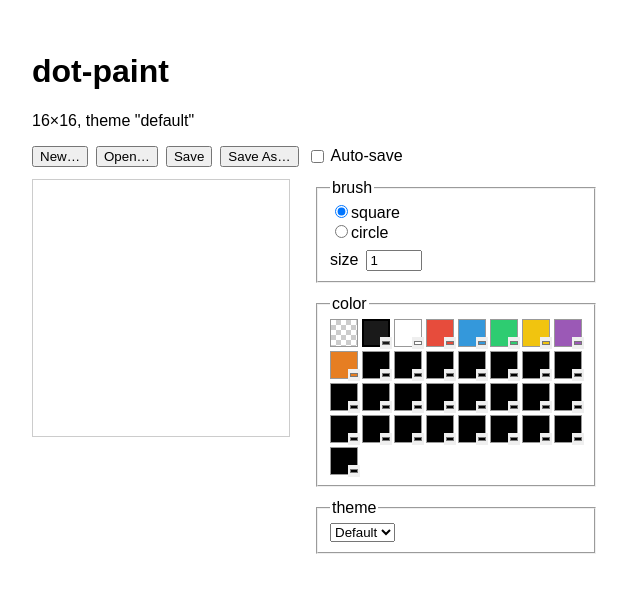
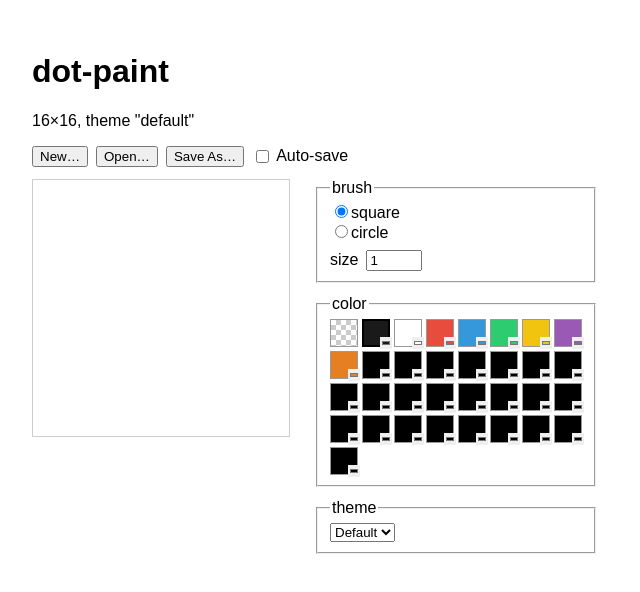
Before and after one commit to jiebanh/dot-paint, a React (Vite) app in the folder packages/web/: page / in a window 1280 px wide. Shown: the top 592 px of the page, without its empty margins (0-640 px from the left). Built offline with nearby package versions, Linux system fonts and the light colour scheme.

Commit message:
delete: delete save button

```diff
--- a/packages/web/src/components/FileMenu.tsx
+++ b/packages/web/src/components/FileMenu.tsx
@@ -1,15 +1,7 @@
 import { deserialize, Document, serialize } from "@dot-paint/core";
 import { useEffect, useRef, useState } from "react";
 import { loadAutosave, saveAutosave } from "../io/autosave";
-import {
-  DPAINT_PICKER_TYPES,
-  downloadDpaintFile,
-  openDpaintFile,
-  pickSaveHandle,
-  promptFileName,
-  supportsFileSystemAccess,
-  writeToHandle,
-} from "../io/fileIO";
+import { DPAINT_PICKER_TYPES, downloadDpaintFile, openDpaintFile, pickSaveHandle, supportsFileSystemAccess, writeToHandle } from "../io/fileIO";
 import { exportPng } from "../io/pngExport";
 import { type SaveFormat, SaveAsDialog } from "./SaveAsDialog";
 
@@ -22,9 +14,7 @@ const DEFAULT_NAME = "untitled.dpaint";
 const AUTOSAVE_DEBOUNCE_MS = 500;
 
 export function FileMenu({ document: doc, onOpen }: FileMenuProps) {
-  // File System Access API handle for the current file, when supported.
-  const handleRef = useRef<FileSystemFileHandle | undefined>(undefined);
-  // Last confirmed filename, used to save quietly (no prompt) without the API.
+  // Last confirmed filename, used as the auto-save name and the "Save As" default.
   const filenameRef = useRef<string | undefined>(undefined);
   const [error, setError] = useState<string | null>(null);
   const [autoSave, setAutoSave] = useState(false);
@@ -74,36 +64,8 @@ export function FileMenu({ document: doc, onOpen }: FileMenuProps) {
       const result = await openDpaintFile();
       if (!result) return;
       const state = deserialize(result.json);
-      handleRef.current = result.handle;
       filenameRef.current = result.name;
       onOpen(new Document(state));
-      setError(null);
-    } catch (err) {
-      setError(err instanceof Error ? err.message : String(err));
-    }
-  }
-
-  /** Writes back to the known file, resolving a destination first if none is known yet. Always .dpaint. */
-  async function handleSave() {
-    try {
-      const json = serialize(doc.getState());
-
-      if (handleRef.current) {
-        await writeToHandle(handleRef.current, json);
-      } else if (supportsFileSystemAccess()) {
-        const handle = await pickSaveHandle(filenameRef.current ?? DEFAULT_NAME, DPAINT_PICKER_TYPES);
-        if (!handle) return; // user cancelled
-        await writeToHandle(handle, json);
-        handleRef.current = handle;
-        filenameRef.current = handle.name;
-      } else if (filenameRef.current) {
-        downloadDpaintFile(json, filenameRef.current);
-      } else {
-        const name = promptFileName(DEFAULT_NAME);
-        if (name === null) return; // user cancelled
-        downloadDpaintFile(json, name);
-        filenameRef.current = name;
-      }
       setError(null);
     } catch (err) {
       setError(err instanceof Error ? err.message : String(err));
@@ -126,7 +88,6 @@ export function FileMenu({ document: doc, onOpen }: FileMenuProps) {
         const handle = await pickSaveHandle(fullName, DPAINT_PICKER_TYPES);
         if (!handle) return; // user cancelled
         await writeToHandle(handle, json);
-        handleRef.current = handle;
         filenameRef.current = handle.name;
       } else {
         downloadDpaintFile(json, fullName);
@@ -145,9 +106,6 @@ export function FileMenu({ document: doc, onOpen }: FileMenuProps) {
       <button type="button" onClick={handleOpen}>
         Open…
       </button>
-      <button type="button" onClick={handleSave}>
-        Save
-      </button>
       <SaveAsDialog suggestedName={suggestedName} onSave={handleSaveAs} />
       <label style={{ display: "flex", alignItems: "center", gap: 4 }}>
         <input type="checkbox" checked={autoSave} onChange={(e) => setAutoSave(e.target.checked)} />
--- a/packages/web/src/io/fileIO.ts
+++ b/packages/web/src/io/fileIO.ts
@@ -71,13 +71,6 @@ export async function pickSaveHandle(
   }
 }
 
-/** Always asks the user to confirm/change a filename. Returns null if they cancel. */
-export function promptFileName(suggestedName: string): string | null {
-  const input = window.prompt("Save as:", suggestedName);
-  if (!input) return null;
-  return input.endsWith(".dpaint") ? input : `${input}.dpaint`;
-}
-
 /** Downloads under an already-known filename, no prompt. */
 export function downloadDpaintFile(json: string, filename: string): void {
   downloadBlob(new Blob([json], { type: "application/json" }), filename);
```
